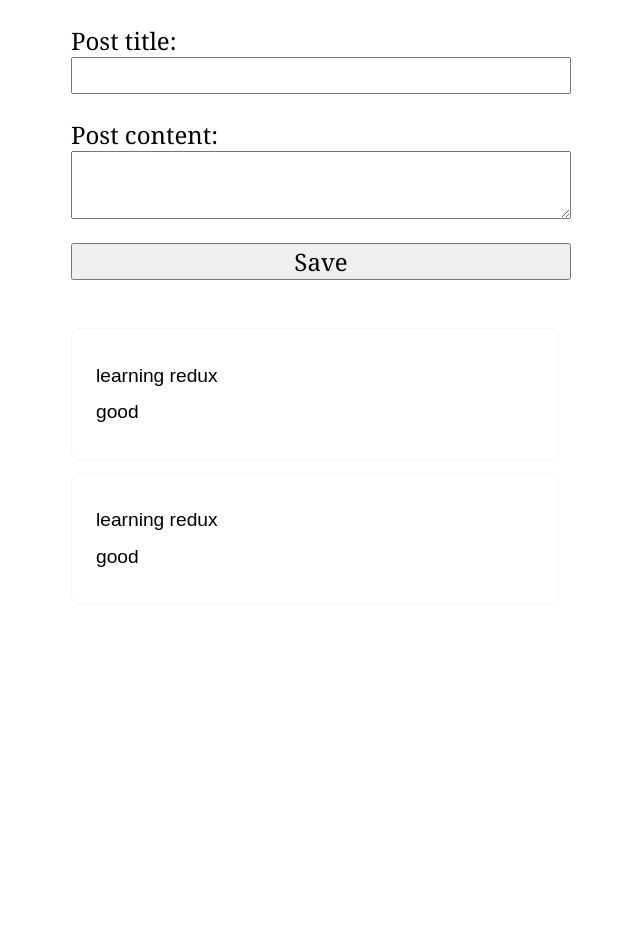
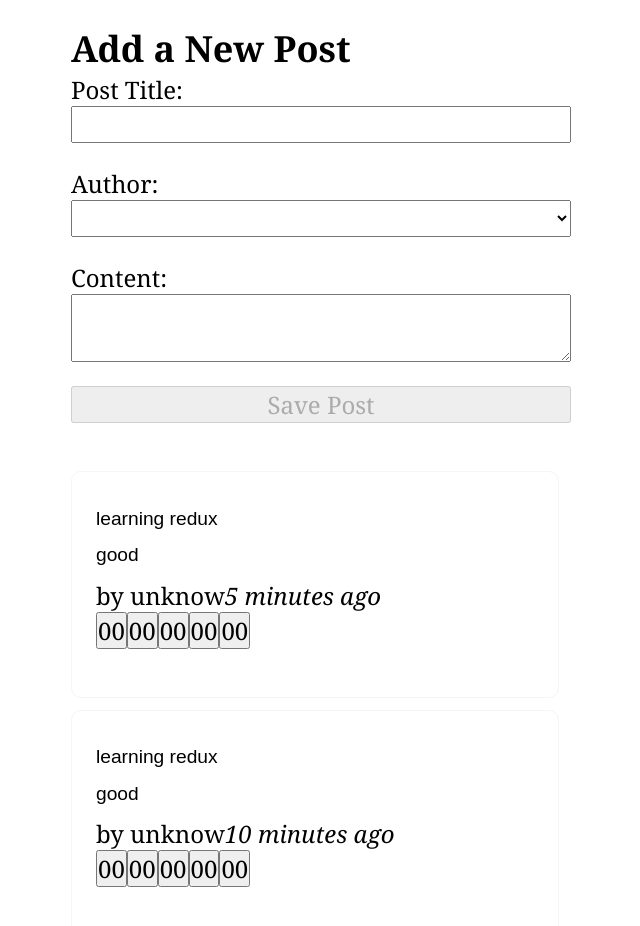
Before and after one commit to juliisstudy/ReduxProjectPost, a React (Create React App) app: page / in a window 1280 px wide. Shown: the top 926 px of the page, without its empty margins (319-959 px from the left). Before the commit the page ends 824 px from the top, so only its background shows below. Built offline with nearby package versions, Linux system fonts and the light colour scheme.

Commit message:
create user and reaction buttons

```diff
--- a/package.json
+++ b/package.json
@@ -5,6 +5,7 @@
   "dependencies": {
     "@reduxjs/toolkit": "^1.9.7",
     "axios": "^1.6.5",
+    "date-fns": "^3.2.0",
     "react": "^17.0.2",
     "react-dom": "^17.0.2",
     "react-redux": "^7.2.9",
--- a/src/app/store.js
+++ b/src/app/store.js
@@ -1,8 +1,10 @@
 import {configureStore} from "@reduxjs/toolkit";
 import postsReducer from '../features/posts/postsSlice';
+import usersReducer from '../features/users/usersSlice';
 
 export const store = configureStore({
     reducer:{
       posts:postsReducer,
+      users:usersReducer,
     }
 })
--- a/src/features/posts/AddPostForm.js
+++ b/src/features/posts/AddPostForm.js
@@ -1,48 +1,69 @@
-import {useState} from "react"
-import { useDispatch } from "react-redux";
-import { nanoid} from "@reduxjs/toolkit";
+import { useState } from "react";
+import { useDispatch, useSelector } from "react-redux";
+
 import { postAdded } from "./postsSlice";
+import { selectAllUsers } from "../users/usersSlice";
 
-const AddPostForm =() =>{
-    const[title,setTitile ] = useState("");
-    const [content, setContent] = useState("");
+const AddPostForm = () => {
+    const dispatch = useDispatch()
 
-    const onTitleChanged = e =>setTitile(e.target.value);
-    const onContentChanged = e=>setContent(e.target.value);
+    const [title, setTitle] = useState('')
+    const [content, setContent] = useState('')
+    const [userId, setUserId] = useState('')
 
-    const dispatch = useDispatch();
+    const users = useSelector(selectAllUsers)
 
-    const onSave = ()=>{
-        if(title&&content){
-            dispatch(postAdded({
-                id:nanoid(),
-                title,
-                content,
-            }))
-            setTitile("")
-            setContent("")
+    const onTitleChanged = e => setTitle(e.target.value)
+    const onContentChanged = e => setContent(e.target.value)
+    const onAuthorChanged = e => setUserId(e.target.value)
+
+    const onSavePostClicked = () => {
+        if (title && content) {
+            dispatch(
+                postAdded(title, content, userId)
+            )
+            setTitle('')
+            setContent('')
         }
     }
+
+    const canSave = Boolean(title) && Boolean(content) && Boolean(userId)
+
+    const usersOptions = users.map(user => (
+        <option key={user.id} value={user.id}>
+            {user.name}
+        </option>
+    ))
+
     return (
         <section>
+            <h2>Add a New Post</h2>
             <form>
-                <label htmlFor="postTitle">Post title:</label>
+                <label htmlFor="postTitle">Post Title:</label>
                 <input
                     type="text"
                     id="postTitle"
-                    name ="postTitle"
+                    name="postTitle"
                     value={title}
                     onChange={onTitleChanged}
                 />
-                 <label htmlFor="postContent">Post content:</label>
+                <label htmlFor="postAuthor">Author:</label>
+                <select id="postAuthor" value={userId} onChange={onAuthorChanged}>
+                    <option value=""></option>
+                    {usersOptions}
+                </select>
+                <label htmlFor="postContent">Content:</label>
                 <textarea
-                    type="text"
                     id="postContent"
-                    name ="postContent"
+                    name="postContent"
                     value={content}
                     onChange={onContentChanged}
                 />
-                <button type="button" onClick ={onSave}>Save</button>
+                <button
+                    type="button"
+                    onClick={onSavePostClicked}
+                    disabled={!canSave}
+                >Save Post</button>
             </form>
         </section>
     )
--- /dev/null
+++ b/src/features/posts/PostAuthor.js
@@ -0,0 +1,12 @@
+import {useSelector} from "react-redux";
+import {selectAllUsers} from "../users/usersSlice"
+
+const PostAuthor = ({userId}) =>{
+
+    const users = useSelector(selectAllUsers)
+    const author = users.find(user=>user.id===userId);
+    return (
+        <span>by {author ? author.name:'unknow'}</span>
+    )
+}
+export default PostAuthor;
--- a/src/features/posts/PostsList.js
+++ b/src/features/posts/PostsList.js
@@ -1,12 +1,21 @@
 import { useSelector } from "react-redux";
 import { selectAllPosts } from "./postsSlice";
+import PostAuthor from "./PostAuthor";
+import TimeAgo from "./TimeAgo";
+import ReactionButtons from "./ReactionButtons";
+
 
 const PostsList =()=>{
     const posts =  useSelector(selectAllPosts);
-    const renderedPosts = posts.map(post=>(
+
+    const orderedPosts = posts.slice().sort((a,b)=>b.date.localeCompare(a.date));
+    const renderedPosts = orderedPosts.map(post=>(
         <article key={post.id}>
             <p>{post.title}</p>
             <p>{post.content.substring(0,100)}</p>
+            <PostAuthor userId={post.userId}/>
+            <TimeAgo timestamp={post.date}/>
+            <ReactionButtons post={post}/>
         </article>
     ))
     return(
--- /dev/null
+++ b/src/features/posts/ReactionButtons.js
@@ -0,0 +1,32 @@
+import { useDispatch } from "react-redux";
+import { reactionAdded } from "./postsSlice";
+
+const reactionEmoji ={
+
+        thumbsUp: 0,
+            wow: 0,
+            heart: 0,
+            rocket: 0,
+            coffee: 0
+
+}
+
+const ReactionButtons=({post})=>{
+
+
+    const dispatch = useDispatch();
+    const reactionButtons=Object.entries(reactionEmoji).map(([name,emoji])=>{
+        return(
+            <button key={name} type="button"
+
+            onClick={()=>dispatch(reactionAdded({postId:post.id, reaction: name }))}
+            >
+                {emoji}{post.reactions[name]}
+            </button>
+        )
+    })
+    return(
+       <div>{reactionButtons}</div>
+    )
+}
+export default ReactionButtons
--- /dev/null
+++ b/src/features/posts/TimeAgo.js
@@ -0,0 +1,16 @@
+import { parseISO, formatDistanceToNow } from 'date-fns';
+
+const TimeAgo =({timestamp}) =>{
+    let timeAgo = '';
+    if(timestamp){
+        const date = parseISO(timestamp);
+        const timePeriod = formatDistanceToNow(date)
+        timeAgo = `${timePeriod} ago`
+    }
+    return (
+        <span title={timestamp}>
+            <i>{timeAgo}</i>
+        </span>
+    )
+}
+export default TimeAgo
--- a/src/features/posts/postsSlice.js
+++ b/src/features/posts/postsSlice.js
@@ -1,21 +1,68 @@
 import {createSlice} from "@reduxjs/toolkit";
+import { nanoid} from "@reduxjs/toolkit";
+import {sub} from 'date-fns';
 
 const initialState =[
-    {id:'1',title:'learning redux',content:'good'},
-    {id:'2',title:'learning redux',content:'good'}
+    {id:'1',title:'learning redux',content:'good',
+    date:sub(new Date(),{minutes:10}).toISOString(),
+    reactions:{
+        thumbsUp: 0,
+            wow: 0,
+            heart: 0,
+            rocket: 0,
+            coffee: 0
+    }
+},
+    {id:'2',title:'learning redux',content:'good',
+    date:sub(new Date(),{minutes:5}).toISOString(),
+    reactions:{
+        thumbsUp: 0,
+            wow: 0,
+            heart: 0,
+            rocket: 0,
+            coffee: 0
+    }}
 ]
 const postsSlice = createSlice({
     name:'posts',
     initialState,
     reducers:{
         //add new post
-        postAdded(state,action){
-            state.push(action.payload);//payload data add to the state
+        postAdded:{
+            reducer(state,action){
+                state.push(action.payload)
+            },
+            prepare(title,content,userId){
+                return{
+                    payload: {
+                        id: nanoid(),
+                        title,
+                        content,
+                        date:new Date().toISOString(),
+                        userId,
+                        reactions:{
+                            thumbsUp: 0,
+                                wow: 0,
+                                heart: 0,
+                                rocket: 0,
+                                coffee: 0
+                        }
+                    }
+                }
+            }
+        },
+        reactionAdded(state,action){
+            const {postId,reaction} = action.payload;
+            const existingPost = state.find(post=>post.id===postId)
+            if(existingPost){
+                existingPost.reactions[reaction]++
+            }
+
         }
     }
 })
 export const selectAllPosts = (state)=>state.posts;
 
-export const {postAdded} = postsSlice.actions;
+export const {postAdded,reactionAdded} = postsSlice.actions;
 
 export default postsSlice.reducer;
--- /dev/null
+++ b/src/features/users/usersSlice.js
@@ -0,0 +1,15 @@
+import {createSlice} from "@reduxjs/toolkit";
+const initialState =[
+    {id:'0',name:'jojo'},
+    {id:'1',name:'nina'},
+    {id:'2',name:'jojo'},
+]
+
+const usersSlice = createSlice({
+    name:'users',
+    initialState,
+    reducers:{}
+})
+
+export const selectAllUsers = (state)=>state.users;
+export default usersSlice.reducer;
```
Also changed, not shown: 1 other file (tests, documents, lock files or other folders).
